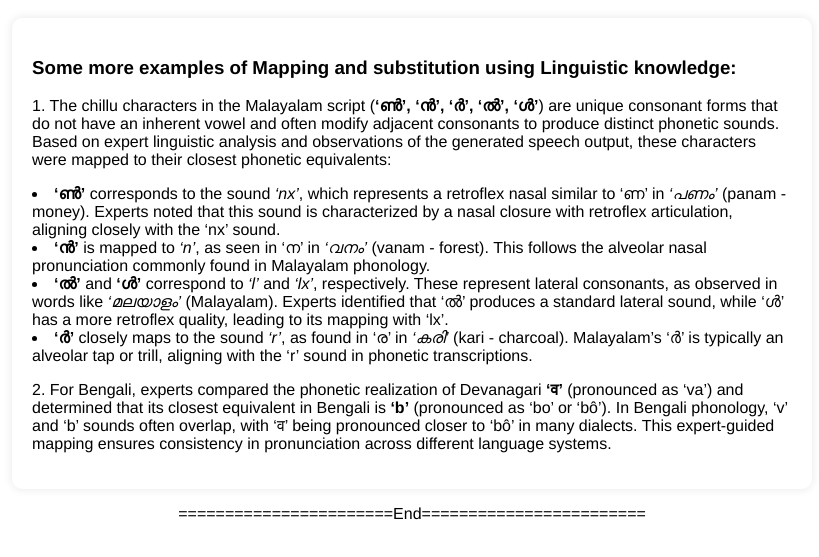
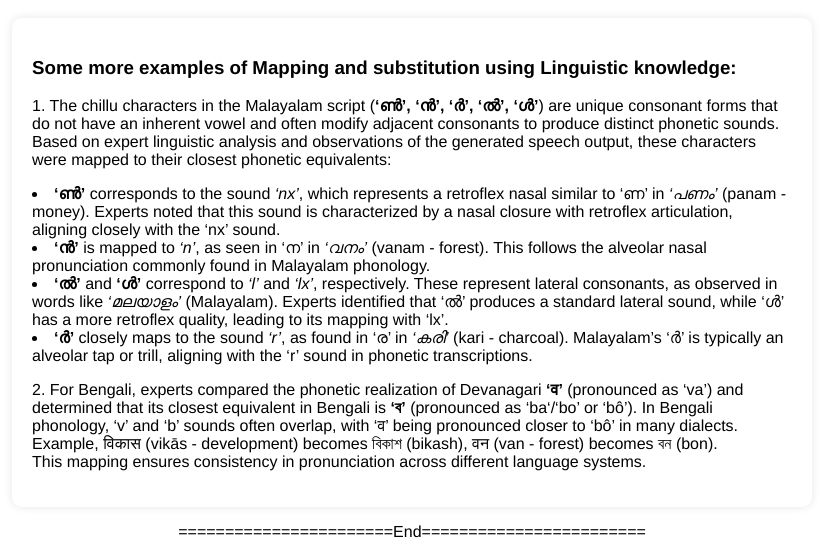
Before and after one commit to tts-synth/tts-synth.github.io, a plain HTML site: page cls_map.html in a window 1280 px wide. Shown: the part 1491-2048 px from the top of the page, without its empty margins (228-1047 px from the left). Drawn offline with Linux system fonts and the light colour scheme.

Commit message:
Update cls_map.html

```diff
--- a/cls_map.html
+++ b/cls_map.html
@@ -64,7 +64,7 @@
     <li><strong>‘ർ’</strong> closely maps to the sound <em>‘r’</em>, as found in ‘ര’ in <em>‘കരി’</em> (kari - charcoal). Malayalam’s ‘ർ’ is typically an alveolar tap or trill, aligning with the ‘r’ sound in phonetic transcriptions.</li>
 </ul>
 
-<p>2. For Bengali, experts compared the phonetic realization of Devanagari <strong>‘व’</strong> (pronounced as ‘va’) and determined that its closest equivalent in Bengali is <strong>‘b’</strong> (pronounced as ‘bo’ or ‘bô’). In Bengali phonology, ‘v’ and ‘b’ sounds often overlap, with ‘व’ being pronounced closer to ‘bô’ in many dialects. This expert-guided mapping ensures consistency in pronunciation across different language systems.</p>
+<p>2. For Bengali, experts compared the phonetic realization of Devanagari <strong>‘व’</strong> (pronounced as ‘va’) and determined that its closest equivalent in Bengali is <strong>‘ব’</strong> (pronounced as ‘ba‘/‘bo’ or ‘bô’). In Bengali phonology, ‘v’ and ‘b’ sounds often overlap, with ‘व’ being pronounced closer to ‘bô’ in many dialects. Example, विकास (vikās - development) becomes বিকাশ (bikash), वन (van - forest) becomes বন (bon). <br> This mapping ensures consistency in pronunciation across different language systems.</p>
 
 
 </div>
```
